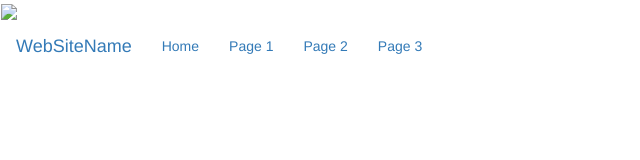
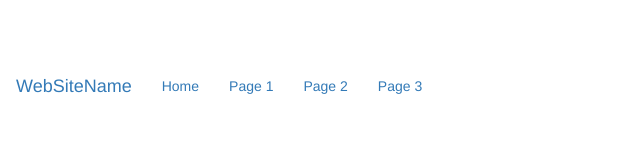
Before and after one commit to MatthewRiegels/matthewriegels.github.io, a plain HTML site: page odcs_clone/choral_clone.html in a window 1280 px wide. Shown: the whole page, without its empty margins (0-640 px from the left). Drawn offline with nearby package versions, Linux system fonts and the light colour scheme.

Commit message:
corrected path

```diff
--- a/odcs_clone/choral_clone.html
+++ b/odcs_clone/choral_clone.html
@@ -10,7 +10,7 @@
     </head>
     <body>
         <nav class="navbar navbar-expand-sm navbar-custom navbar-dark fixed-top justify-content-end">
-            <img src="images/ocs.png" style="height:60px">
+            <img src="ocs.png" style="height:60px">
             <div class="container-fluid">
               <div class="navbar-header">
                 <a class="navbar-brand" href="#">WebSiteName</a>
```
